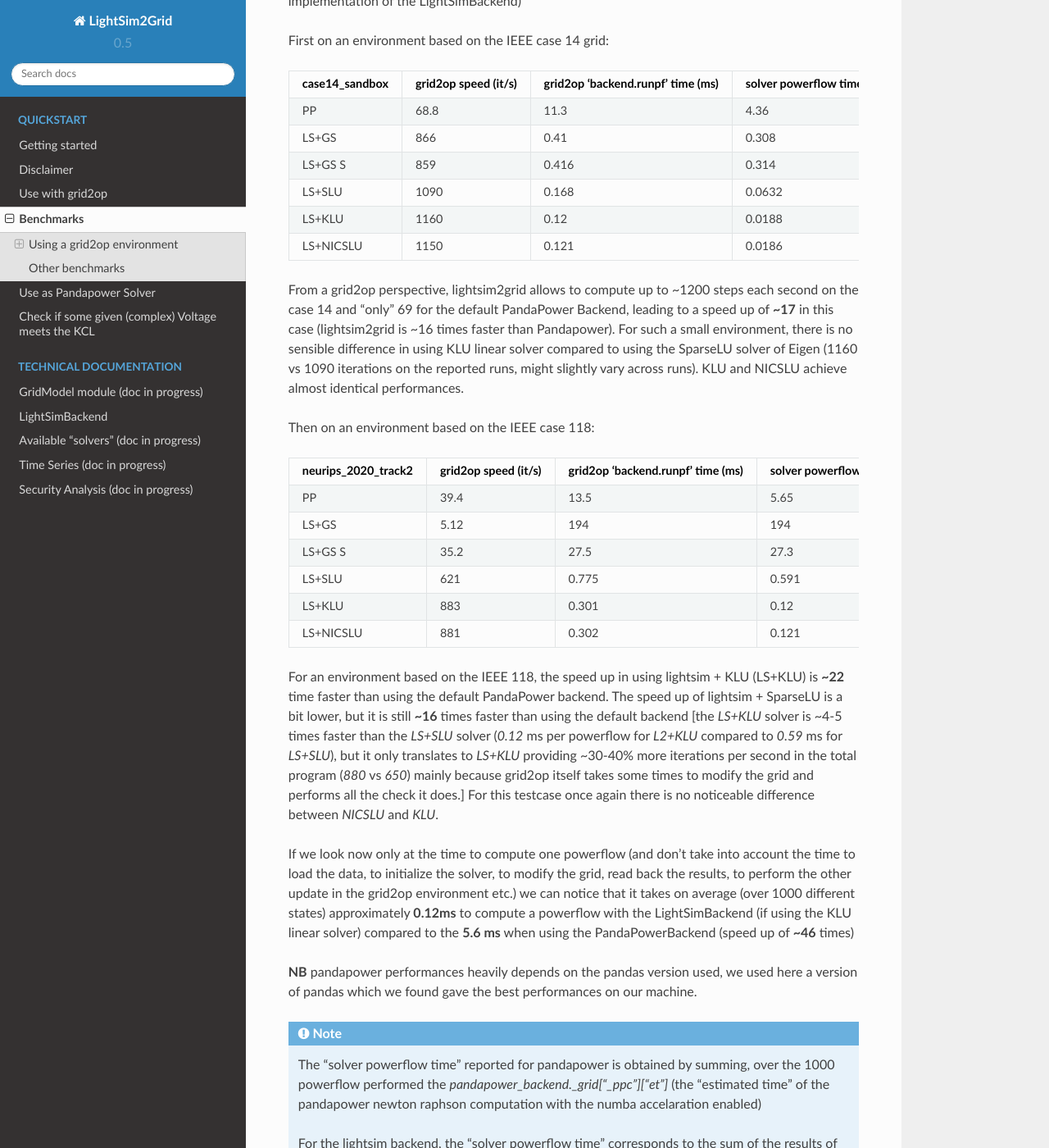
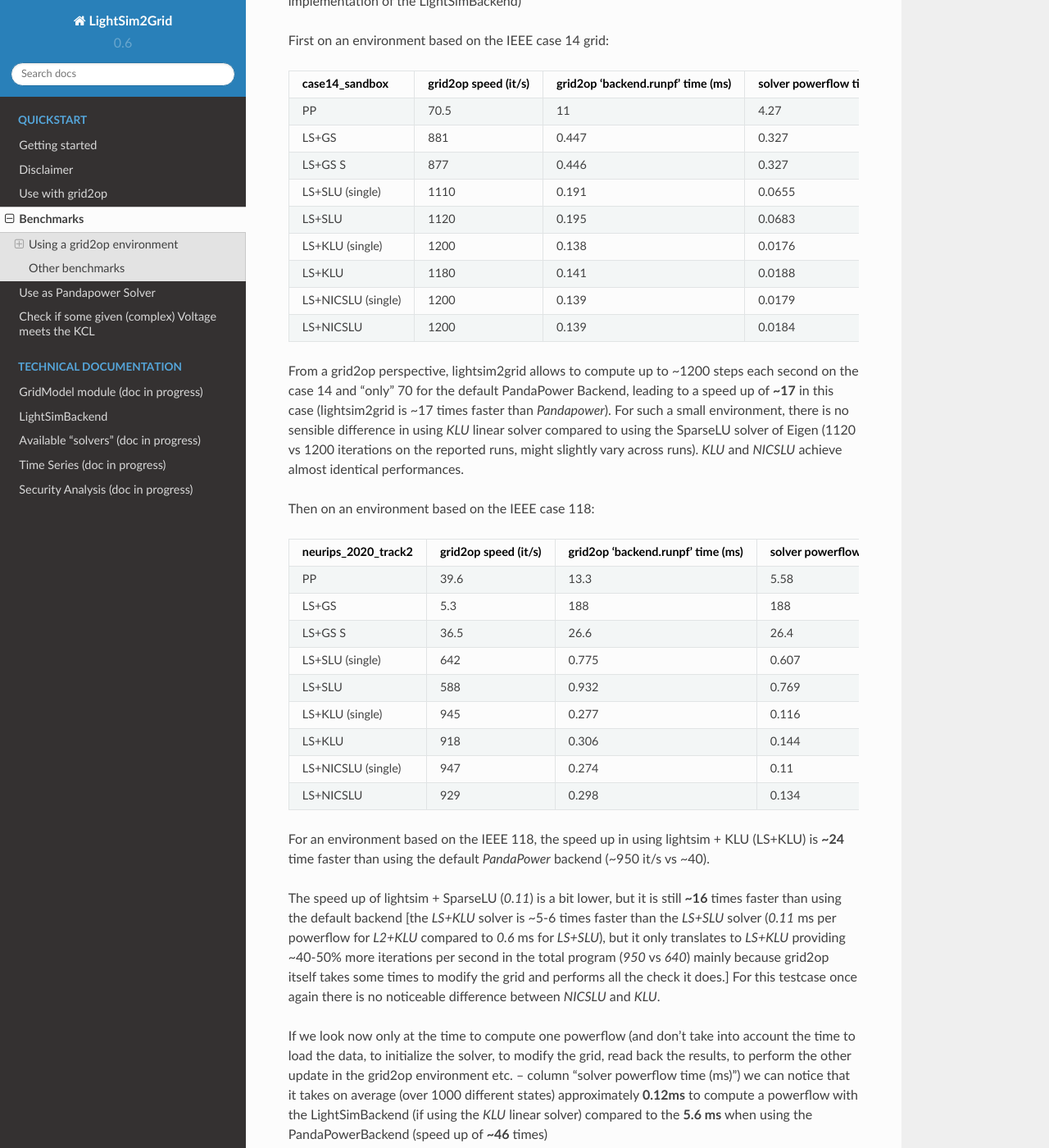
Before and after one commit to Grid2op/lightsim2grid, a Sphinx documentation site: the page built from docs/benchmarks.rst, in a window 1280 px wide and 1400 px high, scrolled down 2279 px. Shown: the whole window at 82% size. Built offline with Sphinx 7.4.7 and the Read the Docs theme 2.0.0, drawn with Linux system fonts in a browser that asks for light colours; formulas are drawn with MathJax 3; some of the changed text lies outside the part shown.

Commit message:
upgrade to version 0.6.0 and run benchmarks, update readme

```diff
--- a/docs/benchmarks.rst
+++ b/docs/benchmarks.rst
@@ -16,14 +16,14 @@ compared with pandapower when using grid2op.
 
 All of them has been run on a computer with a the following characteristics:
 
-- system: Linux 5.11.0-38-generic
+- system: Linux 5.11.0-40-generic
 - OS: ubuntu 20.04
 - processor: Intel(R) Core(TM) i7-4790K CPU @ 4.00GHz
 - python version: 3.8.10.final.0 (64 bit)
 - numpy version: 1.18.5
 - pandas version: 1.1.4
-- pandapower version: 2.6.0
-- lightsim2grid version: 0.5.5
+- pandapower version: 2.7.0
+- lightsim2grid version: 0.6.0
 - grid2op version: 1.6.4
 
 
@@ -91,50 +91,57 @@ stricly greater, for all benchmarks, than **solver powerflow time** (the closer
 
 First on an environment based on the IEEE case 14 grid:
 
-================  ======================  ===================================  ============================
-case14_sandbox      grid2op speed (it/s)    grid2op 'backend.runpf' time (ms)    solver powerflow time (ms)
-================  ======================  ===================================  ============================
-PP                                  68.8                               11.3                          4.36
-LS+GS                              866                                  0.41                         0.308
-LS+GS S                            859                                  0.416                        0.314
-LS+SLU                            1090                                  0.168                        0.0632
-LS+KLU                            1160                                  0.12                         0.0188
-LS+NICSLU                         1150                                  0.121                        0.0186
-================  ======================  ===================================  ============================
+==================  ======================  ===================================  ============================
+case14_sandbox        grid2op speed (it/s)    grid2op 'backend.runpf' time (ms)    solver powerflow time (ms)
+==================  ======================  ===================================  ============================
+PP                                    70.5                               11                            4.27
+LS+GS                                881                                  0.447                        0.327
+LS+GS S                              877                                  0.446                        0.327
+LS+SLU (single)                     1110                                  0.191                        0.0655
+LS+SLU                              1120                                  0.195                        0.0683
+LS+KLU (single)                     1200                                  0.138                        0.0176
+LS+KLU                              1180                                  0.141                        0.0188
+LS+NICSLU (single)                  1200                                  0.139                        0.0179
+LS+NICSLU                           1200                                  0.139                        0.0184
+==================  ======================  ===================================  ============================
 
 From a grid2op perspective, lightsim2grid allows to compute up to ~1200 steps each second on the case 14 and
-"only" 69 for the default PandaPower Backend, leading to a speed up of **~17** in this case
-(lightsim2grid is ~16 times faster than Pandapower). For such a small environment, there is no sensible
-difference in using
-KLU linear solver compared to using the SparseLU solver of Eigen (1160 vs 1090 iterations on the reported
-runs, might slightly vary across runs). KLU and NICSLU achieve almost identical performances.
+"only" 70 for the default PandaPower Backend, leading to a speed up of **~17** in this case
+(lightsim2grid is ~17 times faster than `Pandapower`). For such a small environment, there is no sensible
+difference in using `KLU` linear solver compared to using the SparseLU solver of Eigen (1120 vs 1200 iterations on the reported
+runs, might slightly vary across runs). `KLU` and `NICSLU` achieve almost identical performances.
 
 Then on an environment based on the IEEE case 118:
 
 =====================  ======================  ===================================  ============================
 neurips_2020_track2      grid2op speed (it/s)    grid2op 'backend.runpf' time (ms)    solver powerflow time (ms)
 =====================  ======================  ===================================  ============================
-PP                                      39.4                                13.5                           5.65
-LS+GS                                    5.12                              194                           194
-LS+GS S                                 35.2                                27.5                          27.3
-LS+SLU                                 621                                   0.775                         0.591
-LS+KLU                                 883                                   0.301                         0.12
-LS+NICSLU                              881                                   0.302                         0.121
+PP                                       39.6                               13.3                           5.58
+LS+GS                                     5.3                              188                           188
+LS+GS S                                  36.5                               26.6                          26.4
+LS+SLU (single)                         642                                  0.775                         0.607
+LS+SLU                                  588                                  0.932                         0.769
+LS+KLU (single)                         945                                  0.277                         0.116
+LS+KLU                                  918                                  0.306                         0.144
+LS+NICSLU (single)                      947                                  0.274                         0.11
+LS+NICSLU                               929                                  0.298                         0.134
 =====================  ======================  ===================================  ============================
 
-For an environment based on the IEEE 118, the speed up in using lightsim + KLU (LS+KLU) is **~22** time faster than
-using the default PandaPower backend. The speed up of lightsim + SparseLU is a bit lower, but it is still **~16**
-times faster than using the default backend [the `LS+KLU` solver is ~4-5 times faster than the `LS+SLU` solver
-(`0.12` ms per powerflow for `L2+KLU`  compared to `0.59` ms for `LS+SLU`), but it only translates to `LS+KLU`
-providing ~30-40% more
-iterations per second in the total program (`880` vs `650`) mainly because grid2op itself takes some times to modify the
+For an environment based on the IEEE 118, the speed up in using lightsim + KLU (LS+KLU) is **~24** time faster than
+using the default `PandaPower` backend (~950 it/s vs ~40).
+
+The speed up of lightsim + SparseLU (`0.11`) is a bit lower, but it is still **~16**
+times faster than using the default backend [the `LS+KLU` solver is ~5-6 times faster than the `LS+SLU` solver
+(`0.11` ms per powerflow for `L2+KLU`  compared to `0.6` ms for `LS+SLU`), but it only translates to `LS+KLU`
+providing ~40-50% more
+iterations per second in the total program (`950` vs `640`) mainly because grid2op itself takes some times to modify the
 grid and performs all the check it does.] For this testcase once again there is no noticeable difference between
 `NICSLU` and `KLU`.
 
 If we look now only at the time to compute one powerflow (and don't take into account the time to load the data, to
 initialize the solver, to modify the grid, read back the results, to perform the other update in the
-grid2op environment etc.) we can notice that it takes on average (over 1000 different states) approximately **0.12ms**
-to compute a powerflow with the LightSimBackend (if using the KLU linear solver) compared to the **5.6 ms** when using
+grid2op environment etc. -- column "solver powerflow time (ms)") we can notice that it takes on average (over 1000 different states) approximately **0.12ms**
+to compute a powerflow with the LightSimBackend (if using the `KLU` linear solver) compared to the **5.6 ms** when using
 the PandaPowerBackend (speed up of **~46** times)
 
 **NB** pandapower performances heavily depends on the pandas version used, we used here a version of pandas which
@@ -171,8 +178,11 @@ case14_sandbox (1000 iter)      Δ aor (amps)    Δ gen_p (MW)    Δ gen_q (MVAr
 PP (ref)                            0               0                 0
 LS+GS                               0.000122        7.63e-06          7.63e-06
 LS+GS S                             0.000122        7.63e-06          7.63e-06
+LS+SLU (single)                     0.000122        7.63e-06          7.63e-06
 LS+SLU                              0.000122        7.63e-06          7.63e-06
+LS+KLU (single)                     0.000122        7.63e-06          7.63e-06
 LS+KLU                              0.000122        7.63e-06          7.63e-06
+LS+NICSLU (single)                  0.000122        7.63e-06          7.63e-06
 LS+NICSLU                           0.000122        7.63e-06          7.63e-06
 ============================  ==============  ==============  ================
 
@@ -190,8 +200,11 @@ neurips_2020_track2 (1000 iter)      Δ aor (amps)    Δ gen_p (MW)    Δ gen_q
 PP (ref)                                  0              0                 0
 LS+GS                                     6.1e-05        3.81e-06          1.53e-05
 LS+GS S                                   6.1e-05        3.81e-06          1.53e-05
+LS+SLU (single)                           6.1e-05        0                 9.54e-07
 LS+SLU                                    6.1e-05        0                 9.54e-07
+LS+KLU (single)                           6.1e-05        0                 9.54e-07
 LS+KLU                                    6.1e-05        0                 9.54e-07
+LS+NICSLU (single)                        6.1e-05        0                 9.54e-07
 LS+NICSLU                                 6.1e-05        0                 9.54e-07
 =================================  ==============  ==============  ================
 
--- a/docs/conf.py
+++ b/docs/conf.py
@@ -22,8 +22,8 @@ copyright = '2019, RTE France'
 author = 'Benjamin DONNOT'
 
 # The full version, including alpha/beta/rc tags
-release = '0.5.5'
-version = '0.5'
+release = '0.6.0'
+version = '0.6'
 
 # -- General configuration ---------------------------------------------------
 
--- a/lightsim2grid/__init__.py
+++ b/lightsim2grid/__init__.py
@@ -6,7 +6,7 @@
 # SPDX-License-Identifier: MPL-2.0
 # This file is part of LightSim2grid, LightSim2grid implements a c++ backend targeting the Grid2Op platform.
 
-__version__ = "0.5.5"
+__version__ = "0.6.0"
 
 __all__ = ["newtonpf", "SolverType", "ErrorType", "solver"]
 
--- a/setup.py
+++ b/setup.py
@@ -6,7 +6,7 @@ import os
 import warnings
 from pybind11.setup_helpers import Pybind11Extension, build_ext
 
-__version__ = "0.5.5"
+__version__ = "0.6.0"
 KLU_SOLVER_AVAILABLE = False
 
 # Try to link against SuiteSparse (if available)
```
Also changed, not shown: README.md (+20 -14 lines), docs/security_analysis.rst (+16 -12 lines), docs/time_series.rst (+16 -11 lines), 6 other files.
